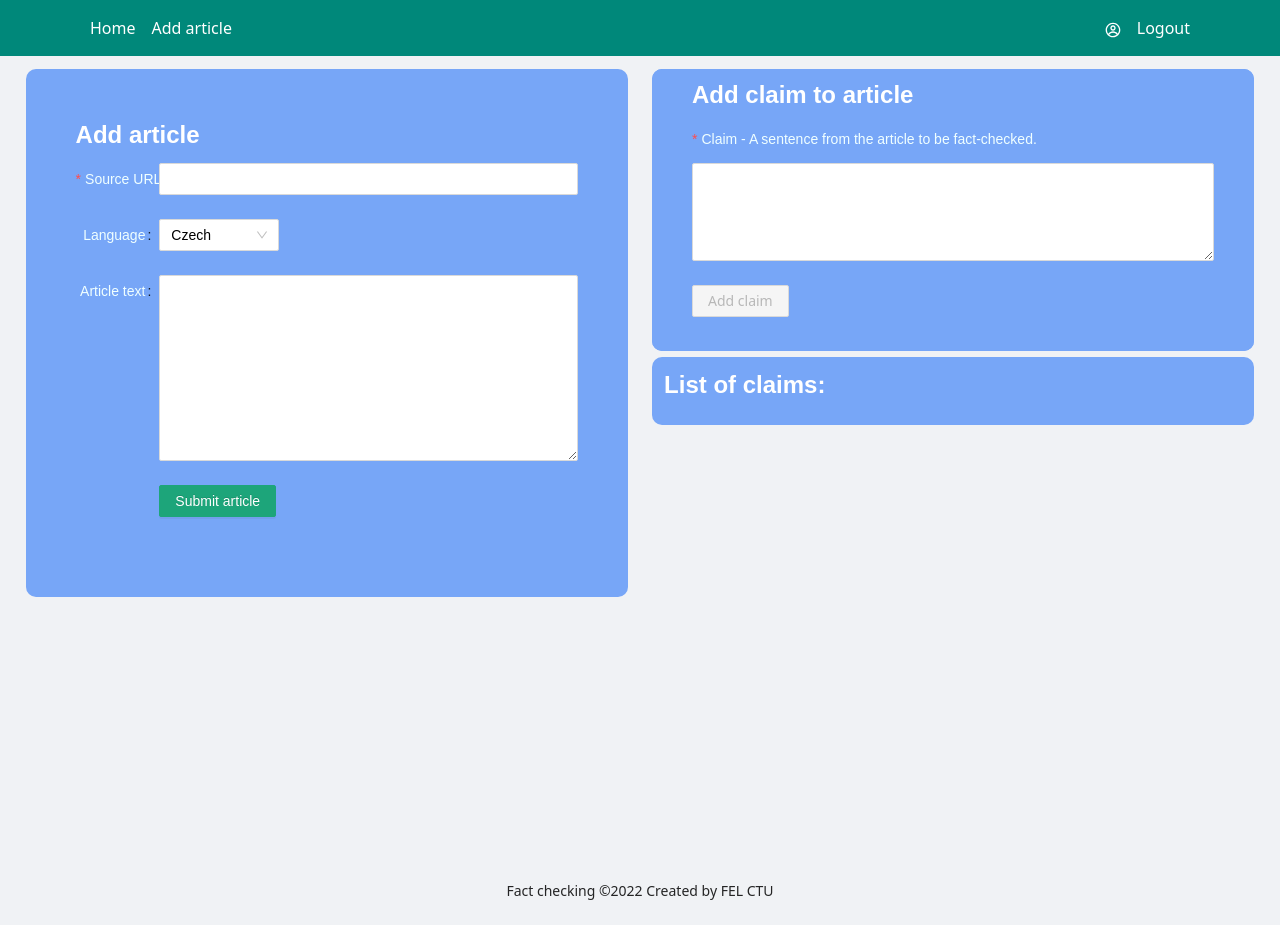
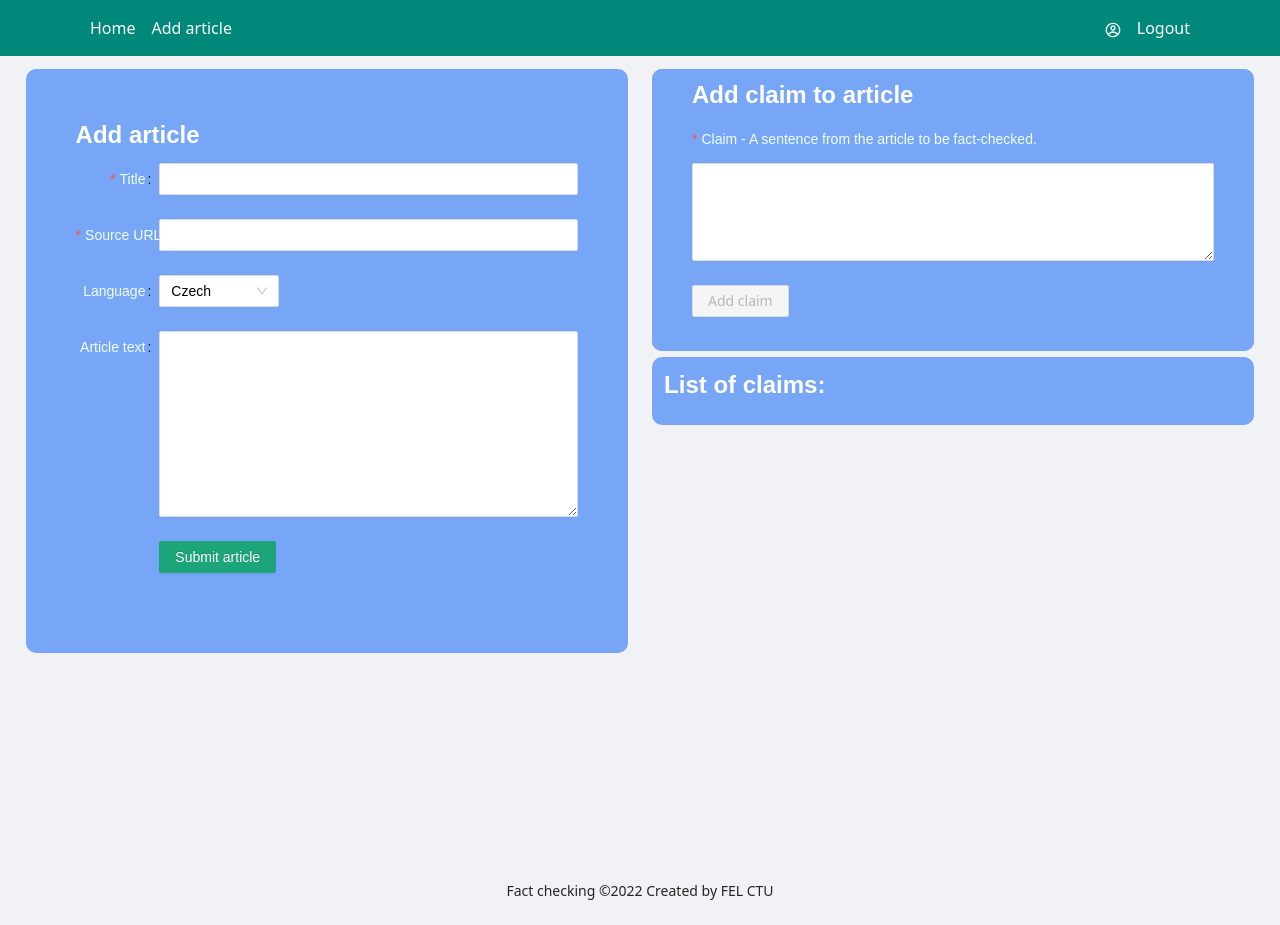
Before and after one commit to aic-factcheck/fact_checking_fe, a React (Create React App) app: page /article/create in a window 1280 px wide. Built offline with nearby package versions, Linux system fonts and the light colour scheme; sample sign-in values are in the browser's storage.

Commit message:
add title

```diff
--- a/src/components/article/create/index.js
+++ b/src/components/article/create/index.js
@@ -46,6 +46,19 @@ export default function CreateArticle({ articleSubmited, setArticleSubmited, set
     >
       <MyTitle headline="Add article" />
       <Form.Item
+        name="title"
+        // eslint-disable-next-line jsx-a11y/label-has-associated-control
+        label={<label>Title</label>}
+        style={{ color: '#000000' }}
+        rules={[
+          {
+            required: true,
+          },
+        ]}
+      >
+        <Input />
+      </Form.Item>
+      <Form.Item
         name="sourceUrl"
         // eslint-disable-next-line jsx-a11y/label-has-associated-control
         label={<label>Source URL</label>}
--- a/src/components/article/edit/index.js
+++ b/src/components/article/edit/index.js
@@ -54,10 +54,22 @@ export default function EditArticle({
         padding: '10px 10px',
       }}
       initialValues={{
+        title: article.title,
         sourceUrl: article.sourceUrl,
         text: article.text,
       }}
     >
+      <Form.Item
+        name="title"
+        label="Title"
+        rules={[
+          {
+            required: true,
+          },
+        ]}
+      >
+        <Input />
+      </Form.Item>
       <Form.Item
         name="sourceUrl"
         label="Source"
@@ -102,6 +114,7 @@ export default function EditArticle({
 EditArticle.propTypes = {
   article: PropTypes.shape({
     _id: PropTypes.string,
+    title: PropTypes.string,
     sourceUrl: PropTypes.string,
     text: PropTypes.string,
     sourceType: PropTypes.string,
--- a/src/components/article/index.js
+++ b/src/components/article/index.js
@@ -62,7 +62,7 @@ export default function Article({
       <Row>
         <Col offset={2} span={20}>
           <a href={articleUrl} style={{ textDecoration: 'none' }}>
-            <MyTitle headline={article?.sourceUrl} />
+            <MyTitle headline={article?.title} />
           </a>
         </Col>
         <Col offset={0} span={2}>
@@ -70,6 +70,11 @@ export default function Article({
         </Col>
       </Row>
       <Row>
+        <Col offset={2} span={4}>
+          <a href={articleUrl} style={{ textDecoration: 'none' }}>
+            <Paragraph style={{ color: 'white' }}>{`Link: ${article?.sourceUrl}`}</Paragraph>
+          </a>
+        </Col>
         <Col offset={2} span={4}>
           <Paragraph style={{ color: 'white' }}>{`Type: ${article?.sourceType}`}</Paragraph>
         </Col>
@@ -96,6 +101,7 @@ export default function Article({
 Article.propTypes = {
   article: PropTypes.shape({
     _id: PropTypes.string,
+    title: PropTypes.string,
     sourceUrl: PropTypes.string,
     text: PropTypes.string,
     sourceType: PropTypes.string,
```
